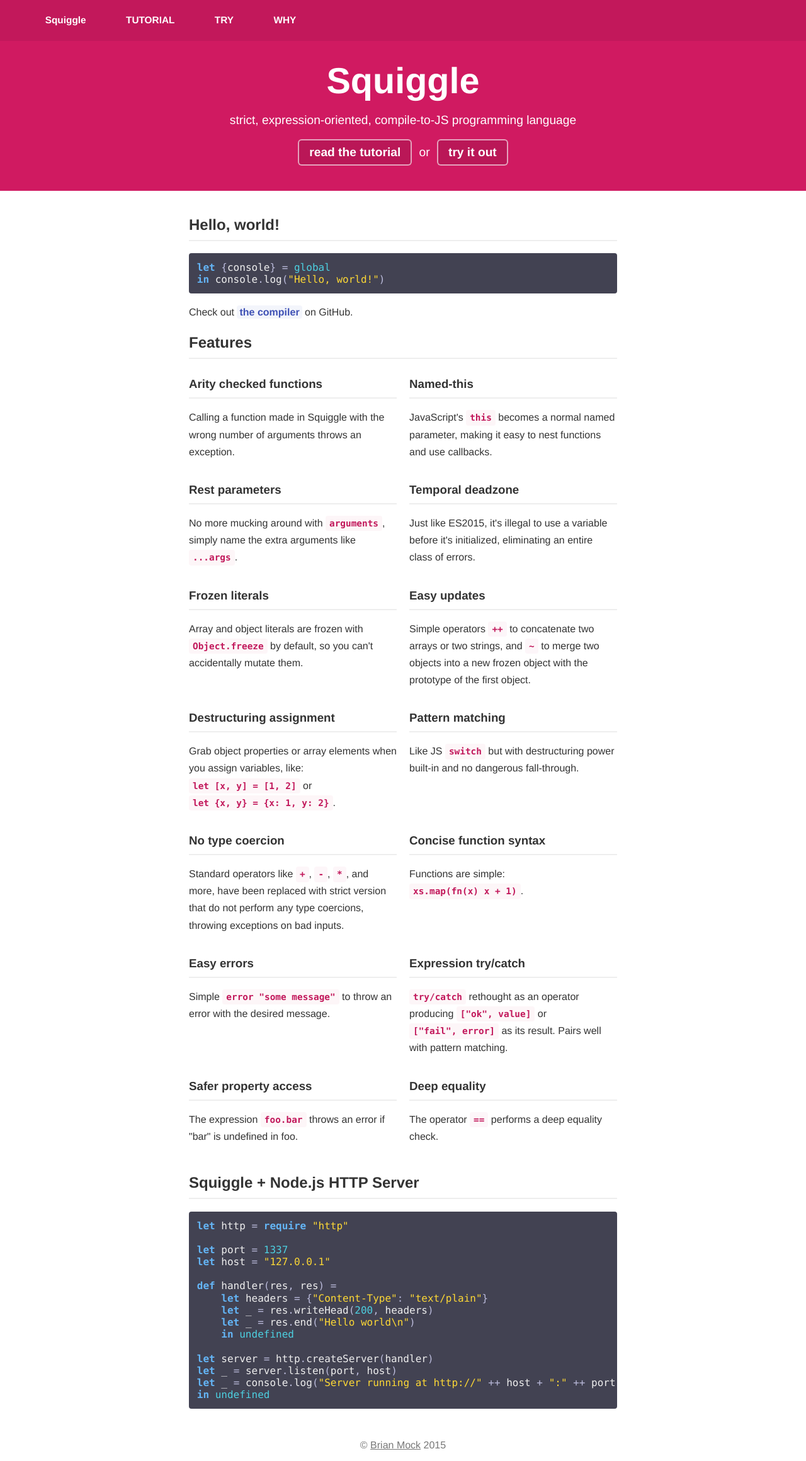
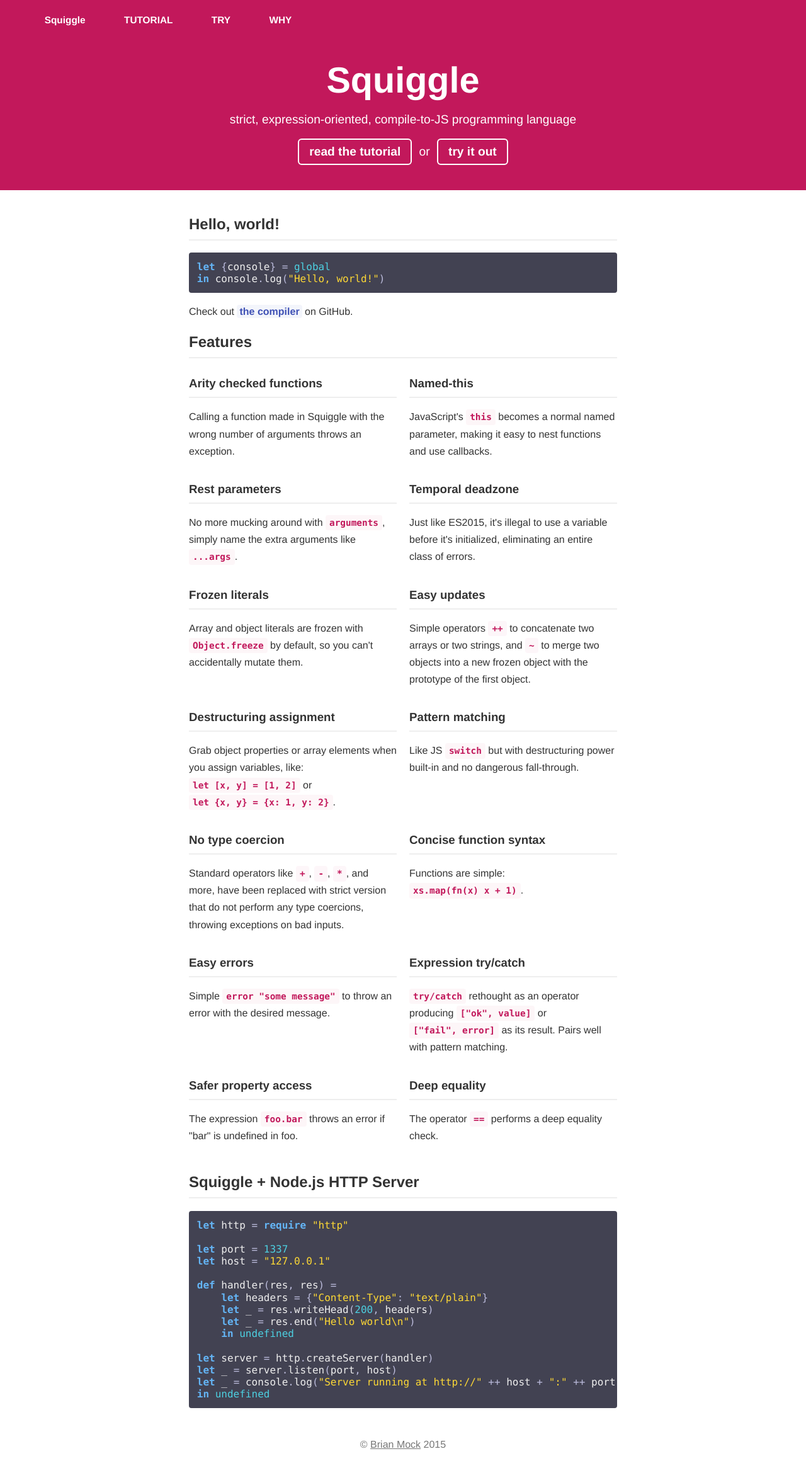
Before and after one commit to squiggle-lang/squiggle-lang.org, a Jekyll site: the page built from index.md, in a window 1280 px wide. Shown: the whole page at 63% size. Built offline with Jekyll 4.4.1, drawn with Linux system fonts in a browser that asks for light colours; Markdown is read by kramdown in place of the engine named in the settings.

Commit message:
Changes navbar and jumbotron styles a bit

```diff
--- a/_sass/main.scss
+++ b/_sass/main.scss
@@ -47,6 +47,7 @@
     background: $bg;
     font-size: 1.2em;
     padding: 0;
+    box-shadow: 0 2px 5px rgba(black, 0.26);
 
     display: block;
     padding: 0 40px;
@@ -69,13 +70,11 @@
         margin: 0;
         font-weight: bold;
         font-size: 0.8em;
-        border: 1px solid transparent;
         border-top: 0;
 
         &.focus {
             box-shadow: inset 0 -6px 0 white;
             background: rgba(black, 0.10);
-            border-color: rgba(black, 0.05);
         }
 
         &:hover {
@@ -98,7 +97,7 @@
 
 
 .jumbotron {
-    $bg: lighten($primary, 3%);
+    $bg: $primary;
     $fg: white;
 
     color: $fg;
@@ -121,10 +120,9 @@
 
             padding: 8px 16px;
             margin: 0 6px;
-            background: rgba(black, 0.10);
             color: white;
             font-weight: bold;
-            border: 2px solid rgba(white, 0.6);
+            border: 2px solid $fg;
             border-radius: 6px;
             display: inline-block;
 
--- a/_sass/narrow.scss
+++ b/_sass/narrow.scss
@@ -23,9 +23,6 @@
 
         a {
             text-align: left;
-            border: 1px solid transparent;
-            border-left: 0;
-            border-right: 0;
         }
 
         a.focus {
--- a/_sass/workspace.scss
+++ b/_sass/workspace.scss
@@ -77,4 +77,8 @@
 body.wide {
     margin: 0 auto;
     padding: 0;
+
+    nav {
+        position: relative;
+    }
 }
```
